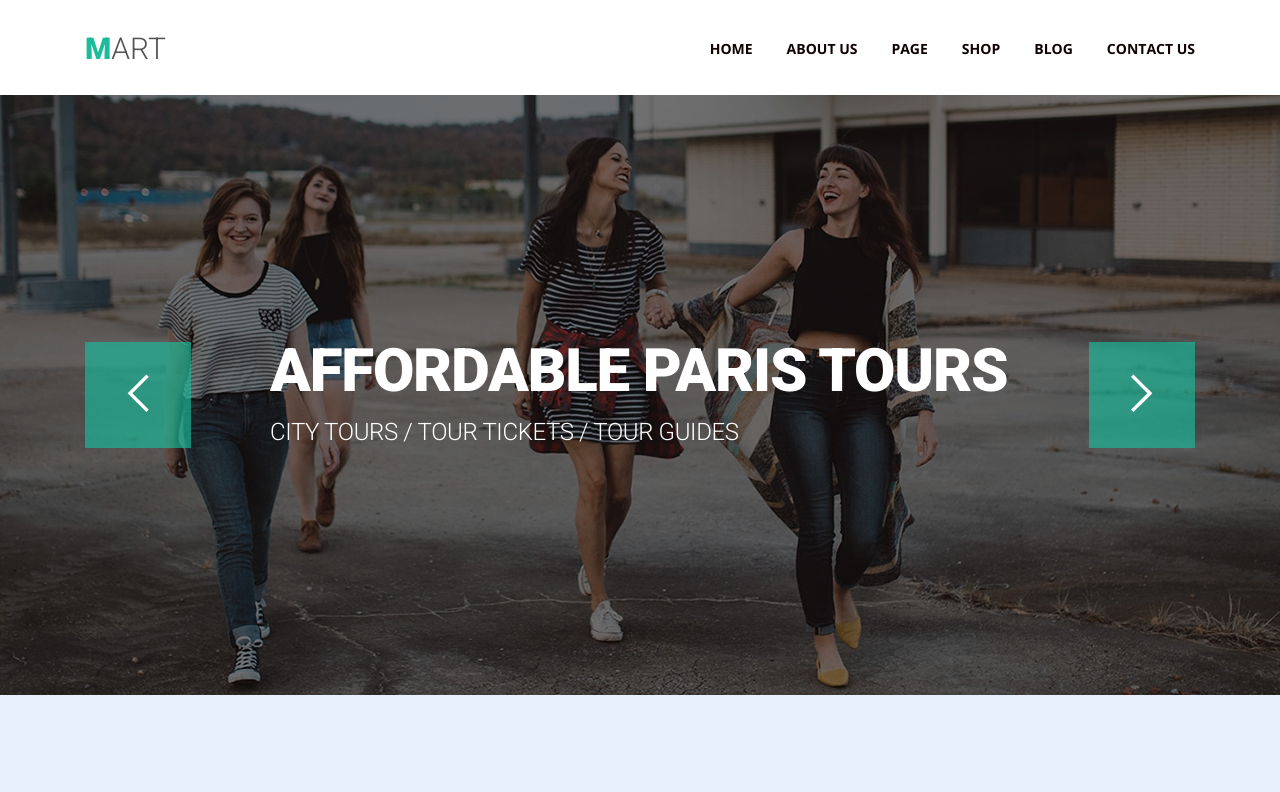
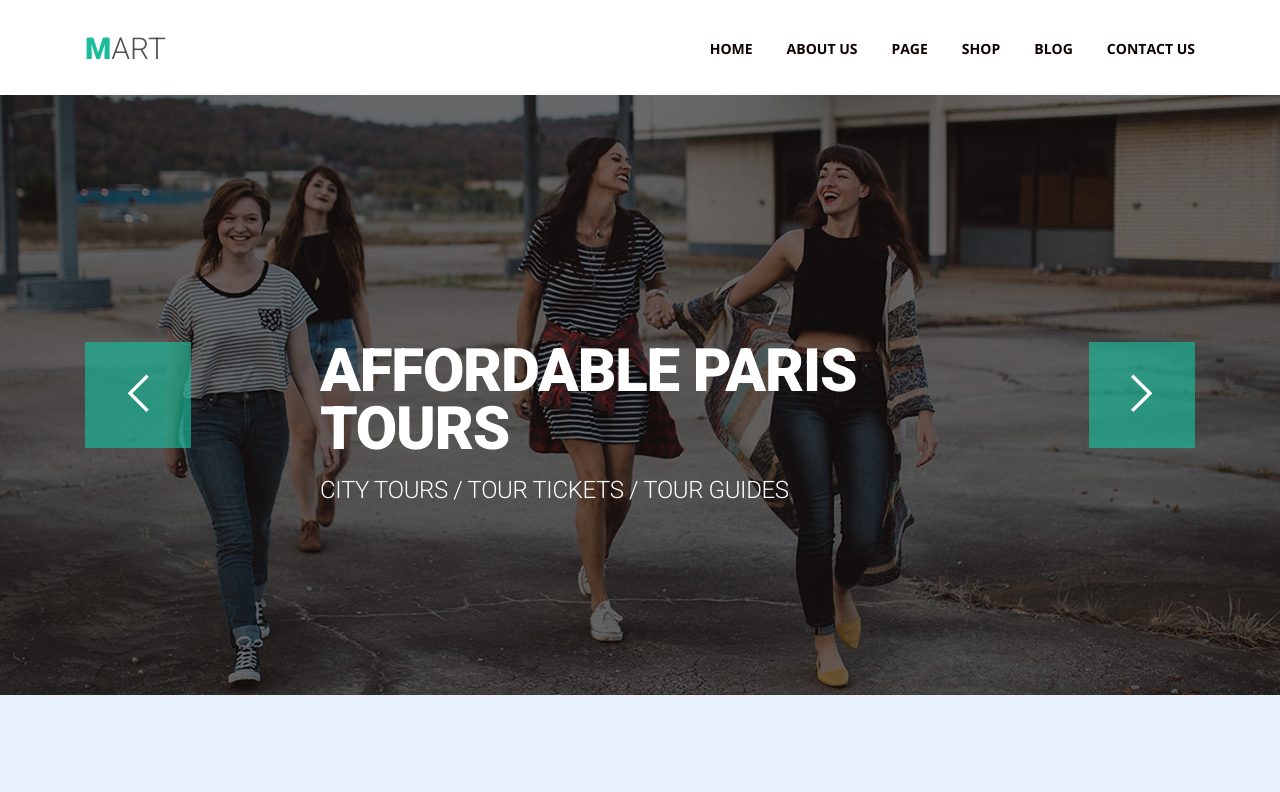
Before and after one commit to GubarSerg/goit-fe-course, a plain HTML site: page modul-05/hw-05/index.html in a window 1280 px wide. Shown: the top 792 px of the page. Drawn offline with nearby package versions, Linux system fonts and the light colour scheme.

Commit message:
fixed v1

```diff
--- a/modul-05/hw-05/css/styles.css
+++ b/modul-05/hw-05/css/styles.css
@@ -1,8 +1,8 @@
 /* * {
     outline: 1px solid red;
 } */
-
-header {
+/* Site Navigation */
+.navmenu {
   font-family: "Roboto", Arial, sans-serif;
   width: 1110px;
   margin: auto;
@@ -57,45 +57,36 @@ header {
 .menu-link:hover {
   color: #1abc9c;
 }
-/* Style for "Slider" */
-.slider {
+/* Header "Slider" */
+.slides {
   position: relative;
-  height: 600px;
-}
-.slides {
-  margin: 0px;
-  padding: 0px;
-}
-.slides li {
-  list-style: none;
-}
-.slides img {
-  margin: auto;
   width: 100%;
   height: 600px;
+  background: url(../img/slide4.jpg) #323232  no-repeat center center;
   object-fit: cover;
-  display: block;
 }
-.img-overlay {
-  position: absolute;
+.slides::after {
   width: 100%;
   height: 600px;
-  background: rgba(0, 0, 0, 0.52);
+  background-color: rgba(0, 0, 0, 0.55);
 }
+.slides::before{
+
+}
+
 .slider-ctrl {
   position: absolute;
   width: 1110px;
   height: 600px;
-  margin: 0 auto;
-  top: 50%;
   left: 50%;
-  transform: translate(-50%, -50%);
+  transform: translateX(-50%);
+  z-index: 10;
+
 }
 .slider-button {
   width: 106px;
   height: 106px;
   border: none;
-  display: inline-block;
   position: absolute;
   background-color: rgba(26, 188, 156, 0.65);
   top: 50%;
@@ -112,11 +103,11 @@ header {
   cursor: pointer;
 }
 .slides-text {
-  height: 106px;
-  position: absolute;
-  top: 50%;
-  left: 185px;
-  transform: translateY(-50%);
+ position: absolute;
+ height: 106px;
+ left: 50%;
+ top: 50%;
+ transform: translate(-50%, -50%);
 }
 .slides-text h2 {
   color: #ffffff;
@@ -125,6 +116,7 @@ header {
   font-weight: 900;
   letter-spacing: -1.2px;
   text-transform: uppercase;
+  text-align: left;
   margin: 0px 0px 20px 0px;
 }
 .slides-text p {
@@ -244,7 +236,6 @@ p {
   margin: 0;
   padding: 0;
   border: 1px solid #ffffff;
-  display: inline-block;
   width: 50px;
   height: 50px;
   background-color: transparent;
@@ -304,9 +295,11 @@ p {
   text-align: center;
 }
 .copyright span {
+  display: inline-block;
+  padding-top: 33px;
   font-family: "Open Sans", Arial, sans-serif;
   font-size: 16px;
-  line-height: 90px;
+  line-height: 28px;
   font-weight: 300;
   color: #ffffff;
   letter-spacing: -0.32px;
--- a/modul-05/hw-05/index.html
+++ b/modul-05/hw-05/index.html
@@ -12,8 +12,7 @@
 </head>
 
 <body>
-    <header>
-        <nav class="clearfix">
+    <nav class="navmenu clearfix">
         <a class="logo" href="#">Mart</a>
         <ul class="menu">
             <li>
@@ -36,15 +35,8 @@
             </li>
         </ul>
     </nav>
-    </header>
-    <main>
-        <div class="slider">
-            <ul class="slides">
-                <li>
-                    <div class="img-overlay"></div>
-                    <img src="img/slide4.jpg" alt="slide4">
-                </li>
-            </ul>
+    <header>
+        <section class="slider">
             <div class="slider-ctrl">
                 <button class="slider-button prev">
                     <img src="img/icons/pre.png" alt="pre">
@@ -52,13 +44,18 @@
                 <button class="slider-button next">
                     <img src="img/icons/next.png" alt="next">
                 </button>
+            </div>
+            <div class="slides clearfix">
                 <div class="slides-text">
                     <h2>AFFORDABLE PARIS TOURS</h2>
                     <p>CITY TOURS / TOUR TICKETS / TOUR GUIDES</p>
                 </div>
             </div>
 
-        </div>
+        </section>
+    </header>
+    <main>
+
         <section class="catalogue clearfix">
             <h2 class="fp">NEW COLLECTION</h2>
             <div class="catalogue-item">
```
Lines whose indentation alone changed are shown as unchanged.
